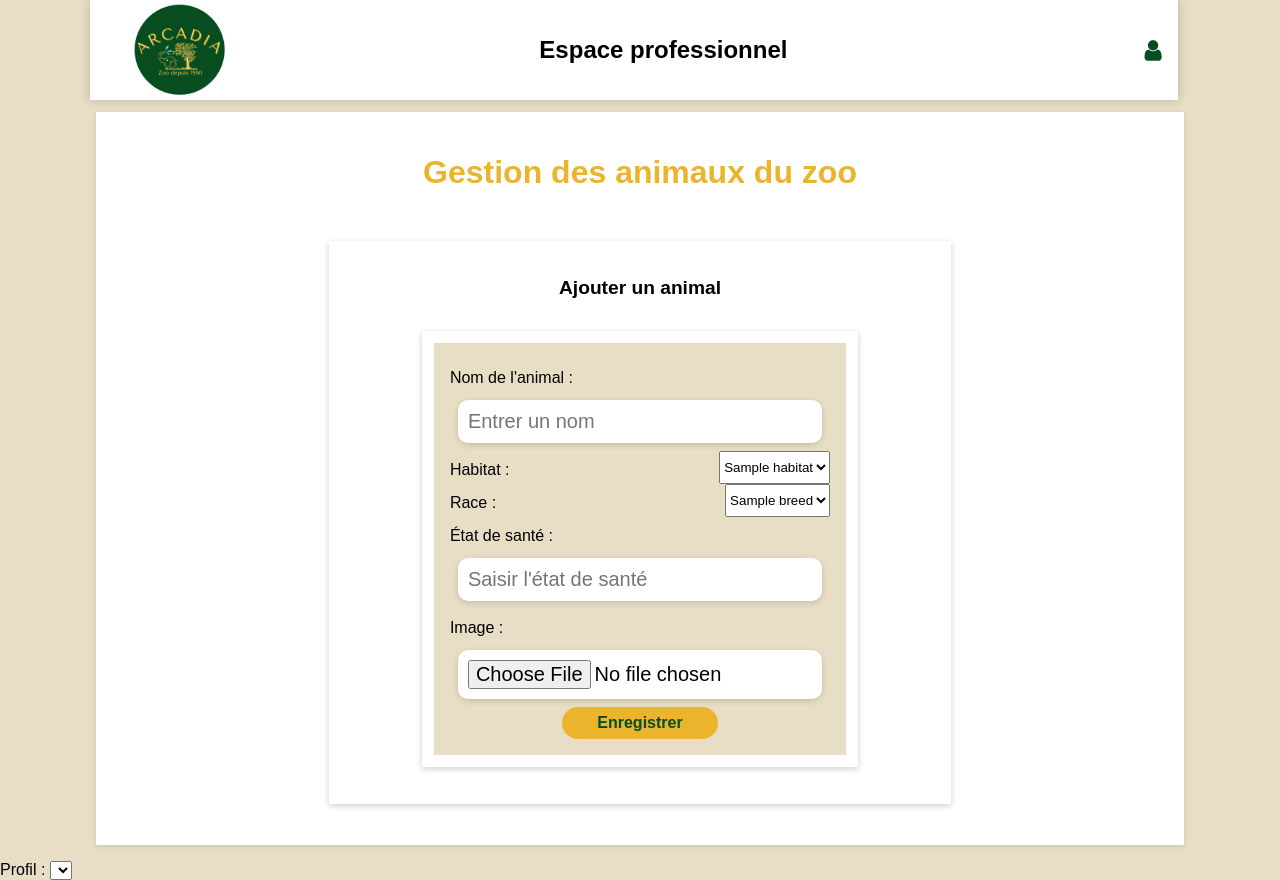
After one commit to Jessycav/ArcadiaFinal, a PHP site: page /admin/add_animal.php in a window 1280 px wide. The commit adds this page. Run offline with PHP 8.4, Linux system fonts and the light colour scheme; tables that the repository leaves empty or names only in its code hold one stand-in row (values such as "Sample post"); lists and menus that the app fills with data are empty; some web fonts are replaced.

Commit message:
update add_animal

```diff
--- /dev/null
+++ b/admin/add_animal.php
@@ -0,0 +1,148 @@
+<?php
+    include '../components/connection.php';
+
+    session_start();
+
+    include '../components/admin_header.php';
+
+    // Ajouter l'animal à la base de données
+    //Vérifier si le formulaire a été soumis
+    if ($_SERVER['REQUEST_METHOD'] === 'POST') {
+        $animal_name = htmlspecialchars($_POST['animal_name']);
+        $habitat_id = htmlspecialchars($_POST['habitat_id']);
+        $breed_id = htmlspecialchars($_POST['breed_id']);
+        $health = htmlspecialchars($_POST['health']);
+
+        if (isset($_FILES['image']) && $_FILES['image']['error'] == 0){
+            $image_tmp = $_FILES['image']['tmp_name'];
+            $image_name = basename($_FILES['image']['name']);
+            $image_path = '../images/animaux/' . $image_name;
+            move_uploaded_file($image_tmp, $image_path);
+        } else {
+            echo "Erreur lors du téléchargement de l'image.";
+            exit;
+        }
+
+        // Démarrer une transaction
+        $conn->beginTransaction();
+
+        try {
+            // Insertion dans la table animal
+            $sql_animal = "INSERT INTO animal (animal_name, habitat_id, breed_id, health) VALUES (:animal_name, :habitat_id, :breed_id, :health)";
+            $stmt_animal = $conn->prepare($sql_animal);
+            $stmt_animal->bindParam(':animal_name', $animal_name);
+            $stmt_animal->bindParam(':habitat_id', $habitat_id);
+            $stmt_animal->bindParam(':breed_id', $breed_id);
+            $stmt_animal->bindParam(':health', $health);
+
+            if ($stmt_animal->execute()) {
+                // Récupérer id animal
+                $animal_id = $conn->lastInsertId();
+
+                // Insérer dans la table animal_image
+                $sql_image = "INSERT INTO animal_image (animal_id, animal_image_url) VALUES (:animal_id, :animal_image_url)";
+                $stmt_image = $conn->prepare($sql_image);
+                $stmt_image->bindParam(':animal_id', $animal_id);
+                $stmt_image->bindParam(':animal_image_url', $image_path);
+
+                if ($stmt_image->execute()) {
+                    // Valider la transaction
+                    $conn->commit();
+                    echo "Nouvel animal ajouté avec succès.";
+                } else {
+                    throw new Exception("Erreur lors de l'ajout de l'image.");
+                }
+            } else {
+                throw new Exception("Erreur lors de l'ajout de l'animal.");
+            }
+        } catch (PDOException $e) {
+            echo("Erreur lors de l'ajout : " . $e->getMessage());
+        }
+    }
+?>
+
+    <div class="main">
+        <h3>Gestion des animaux du zoo</h3>
+        <br>
+        <section class="dashboard">
+            <div class="box-container">
+                <h4>Ajouter un animal</h4>
+                <div class="form-container">
+                    <form action="add_animal.php" method="POST" enctype="multipart/form-data">
+                        <div class="inputBox">
+                            <label for="animal_name">Nom de l'animal :</label>
+                            <input type="text" id="name" name="animal_name" placeholder="Entrer un nom" required>
+                        </div>
+                        <div class="inputBox">
+                            <label for="habitat_id">Habitat :</label>
+                            <select id="habitat_id" name="habitat_id" required>
+                                <?php
+                                // Récupérer les habitats
+                                $sql = "SELECT habitat_id, habitat_name FROM habitat";
+                                $stmt = $conn->query($sql);
+                                $habitats = $stmt->fetchAll();
+
+                                foreach ($habitats as $habitat) {
+                                    echo "<option value='" . $habitat['habitat_id'] . "'>" . $habitat['habitat_name'] . "</option>";
+                                }
+                                ?>
+                            </select>
+                        </div>
+                        <div class="inputBox">
+                            <label for="breed_name">Race :</label>
+                            <select id="breed_id" name="breed_id" required>
+                                <?php
+                                // Récupérer les races
+                                $sql = "SELECT breed_id, breed_name FROM breed";
+                                $stmt = $conn->query($sql);
+                                $breeds = $stmt->fetchAll();
+
+                                foreach ($breeds as $breed) {
+                                    echo "<option value='" . $breed['breed_id'] . "'>" . $breed['breed_name'] . "</option>";
+                                }
+                                ?>
+                            </select>
+                        </div>
+                        <div class="inputBox">
+                            <label for="health">État de santé :</label>
+                            <input type="text" id="health" name="health" placeholder="Saisir l'état de santé">
+                        </div>
+                        <div class="inputBox">
+                            <label for="animal_image">Image :</label>
+                            <input type="file" id="animal_image" name="image" accept="../images/animaux/*" required>
+                        </div>
+                        <button class="btn" type="submit" name="register">Enregistrer</button>
+                    </form>
+                </div>
+            </div>
+        </section>
+
+
+
+
+
+
+    </div>
+
+</body>
+</html>
+
+
+
+
+
+        <div class="inputBox">
+                        <label for="role">Profil :</label>
+                        <select id="role" name="role" required>
+                            <?php
+                            // Récupérer les roles
+                            $sql = "SELECT role_id, role_label FROM role WHERE role_label IN ('Vétérinaire', 'Employé')"; //IN pour filtrer les lignes
+                            $stmt = $conn->query($sql);
+                            $roles = $stmt->fetchAll();
+
+                            foreach ($roles as $role) {
+                                echo "<option value='" . $role['role_id'] . "'>" . $role['role_label'] . "</option>";
+                            }
+                            ?>
+                        </select>
+                    </div>
--- a/components/admin_header.php
+++ b/components/admin_header.php
@@ -22,6 +22,7 @@
     <link href="../styles/testimonial.css" rel="stylesheet" type="text/css">
     <link href="../styles/form.css" rel="stylesheet" type="text/css">
     <link href="../styles/detail.css" rel="stylesheet" type="text/css">
+    <link href="../styles/dashboard.css" rel="stylesheet" type="text/css">
     <link rel="stylesheet" href="https://cdnjs.cloudflare.com/ajax/libs/font-awesome/4.7.0/css/font-awesome.min.css">
     <!-- Lien JavaScript -->
     <script src="../script/navbar_script.js" defer></script>
--- /dev/null
+++ b/styles/dashboard.css
@@ -0,0 +1,26 @@
+.dashboard {
+    max-width: 60%;
+    box-shadow: 0 2px 6px 0 rgba(0, 0, 0, 0.2);
+    margin: 1rem auto;
+    padding: 2%;
+}
+
+.dashboard .box-container{
+    display: flex;
+    flex-direction: column;
+    justify-content: center;
+    align-items: center;
+}
+.dashboard .box-container .box{
+    display: block;
+    text-align: center;
+    margin: 1rem;
+    line-height: 1.5;
+    padding-bottom: 1rem;
+    color: #074D1F;
+}
+
+.main .btn{
+    display: block;
+    margin: 0 auto;
+}
--- a/styles/form.css
+++ b/styles/form.css
@@ -1,17 +1,20 @@
 .form-container{
-    margin: 1rem;
-    display: flex;
-    align-items: center;
-    justify-content: center;
-    flex-direction: column;
+    max-width: 75%;
+    box-shadow: 0 2px 6px 0 rgba(0, 0, 0, 0.2);
+    margin: 1rem auto;
+    padding: 2%;
 }
 
 .form-container form{
+    display: flex;
+    flex-direction: column;
+    align-items: center;
+    justify-content: center;
     margin: auto;
     padding: 1rem;
     background-color: #e8dec5;
     display: block;
-    width: 75%;
+
 }
 
 .form-container form label{
@@ -45,6 +48,11 @@
     box-sizing: border-box;
 }
 
+.form-container form .inputBox select{
+    text-align: center;
+
+}
+
 .form-container form p{
     text-align: center;
     margin: 0.5rem auto 2rem;
--- a/styles/global.css
+++ b/styles/global.css
@@ -35,18 +35,6 @@ h4{
 a{
     color: inherit;
     text-decoration: none;
-}
-
-.title{
-    text-align: center;
-    text-transform: uppercase;
-    font-size: 1rem;
-    margin: 1rem 0;
-    line-height: 1.5;
-}
-
-.title p{
-    text-transform: capitalize;
 }
 
 ul{
@@ -148,16 +136,6 @@ textarea{
     z-index: 2;
 }
 
-.title2{
-    border-top: 1px solid #074D1F;
-    padding: 1rem 2rem;
-    text-transform: uppercase;
-}
-
-.title2 a{
-    color: #074D1F;
-}
-
 /* Paramètres CSS du message d'accueil */
 .main .global-message h1{
     font-family: "Aclonica", sans-serif;
```
Also changed, not shown: admin/animal_admin.php (added, +25 -0 lines), admin/dashboard.php (+26 -12 lines), admin/user_admin.php (added, +28 -0 lines), admin/animal_report_admin.php (added), admin/habitat_admin.php (added), admin/schedule_admin.php (added).
